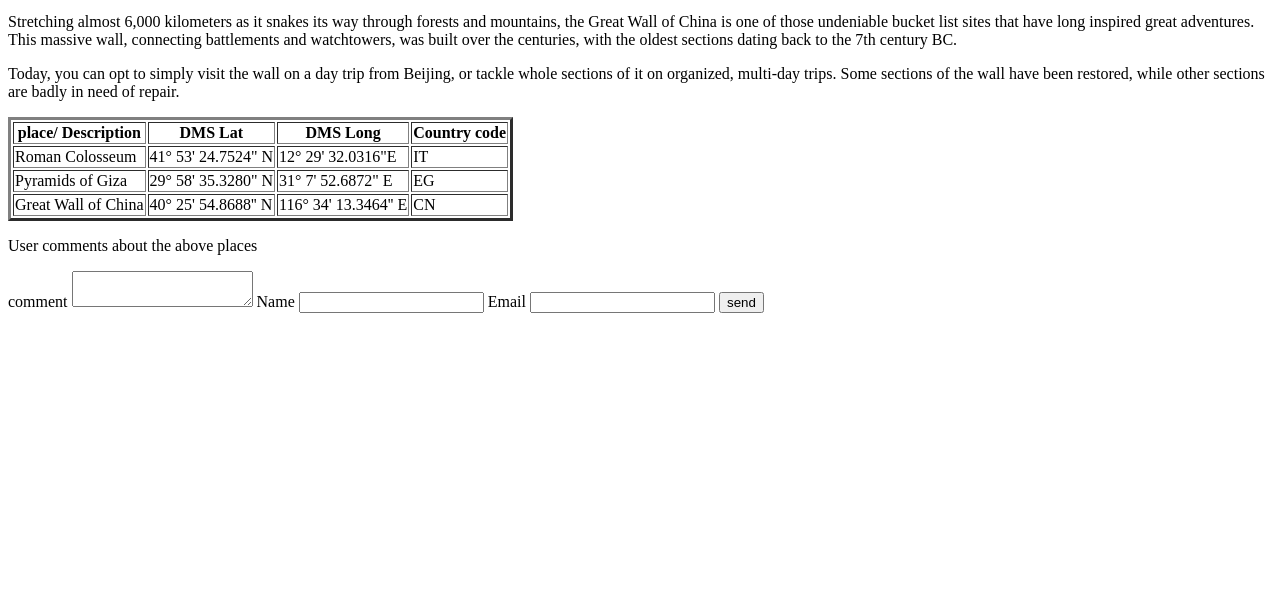
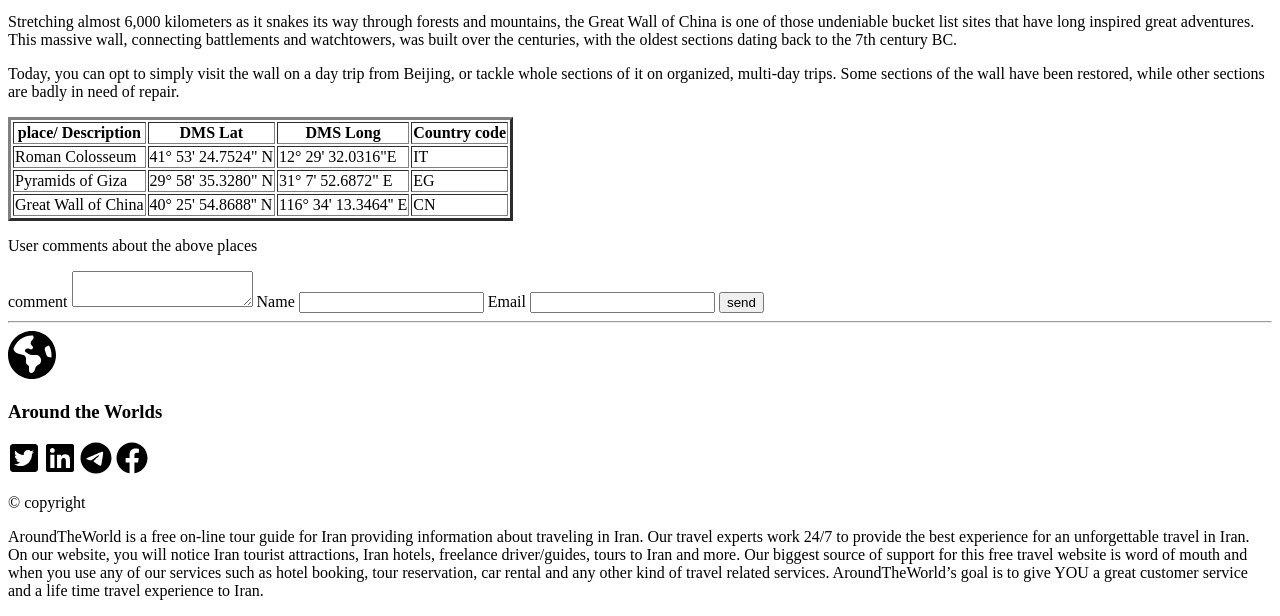
Before and after one commit to MiladJamalabadi/around-the-world, a plain HTML site: page historical.html in a window 1280 px wide. Shown: the part 1826-2442 px from the top of the page. Before the commit the page ends 2147 px from the top, so only its background shows below. Drawn offline with Linux system fonts and the light colour scheme.

Commit message:
add footer to historcal page

```diff
--- a/historical.html
+++ b/historical.html
@@ -166,5 +166,87 @@
         </form>
       </section>
     </main>
+       <footer>
+      <hr />
+      <section>
+        <svg
+          xmlns="http://www.w3.org/2000/svg"
+          viewBox="0 0 512 512"
+          width="48"
+          height="48"
+        >
+          <!--! Font Awesome Pro 6.2.0 by @fontawesome - https://fontawesome.com License - https://fontawesome.com/license (Commercial License) Copyright 2022 Fonticons, Inc. -->
+          <path
+            d="M57.7 193l9.4 16.4c8.3 14.5 21.9 25.2 38 29.8L163 255.7c17.2 4.9 29 20.6 29 38.5v39.9c0 11 6.2 21 16 25.9s16 14.9 16 25.9v39c0 15.6 14.9 26.9 29.9 22.6c16.1-4.6 28.6-17.5 32.7-33.8l2.8-11.2c4.2-16.9 15.2-31.4 30.3-40l8.1-4.6c15-8.5 24.2-24.5 24.2-41.7v-8.3c0-12.7-5.1-24.9-14.1-33.9l-3.9-3.9c-9-9-21.2-14.1-33.9-14.1H257c-11.1 0-22.1-2.9-31.8-8.4l-34.5-19.7c-4.3-2.5-7.6-6.5-9.2-11.2c-3.2-9.6 1.1-20 10.2-24.5l5.9-3c6.6-3.3 14.3-3.9 21.3-1.5l23.2 7.7c8.2 2.7 17.2-.4 21.9-7.5c4.7-7 4.2-16.3-1.2-22.8l-13.6-16.3c-10-12-9.9-29.5 .3-41.3l15.7-18.3c8.8-10.3 10.2-25 3.5-36.7l-2.4-4.2c-3.5-.2-6.9-.3-10.4-.3C163.1 48 84.4 108.9 57.7 193zM464 256c0-36.8-9.6-71.4-26.4-101.5L412 164.8c-15.7 6.3-23.8 23.8-18.5 39.8l16.9 50.7c3.5 10.4 12 18.3 22.6 20.9l29.1 7.3c1.2-9 1.8-18.2 1.8-27.5zm48 0c0 141.4-114.6 256-256 256S0 397.4 0 256S114.6 0 256 0S512 114.6 512 256z"
+          />
+        </svg>
+        <h3>Around the Worlds</h3>
+      </section>
+      <section>
+        <!-- twitter -->
+        <svg
+          xmlns="http://www.w3.org/2000/svg"
+          viewBox="0 0 448 512"
+          width="32"
+          height="32"
+        >
+          <!--! Font Awesome Pro 6.2.0 by @fontawesome - https://fontawesome.com License - https://fontawesome.com/license (Commercial License) Copyright 2022 Fonticons, Inc. -->
+          <path
+            d="M400 32H48C21.5 32 0 53.5 0 80v352c0 26.5 21.5 48 48 48h352c26.5 0 48-21.5 48-48V80c0-26.5-21.5-48-48-48zm-48.9 158.8c.2 2.8.2 5.7.2 8.5 0 86.7-66 186.6-186.6 186.6-37.2 0-71.7-10.8-100.7-29.4 5.3.6 10.4.8 15.8.8 30.7 0 58.9-10.4 81.4-28-28.8-.6-53-19.5-61.3-45.5 10.1 1.5 19.2 1.5 29.6-1.2-30-6.1-52.5-32.5-52.5-64.4v-.8c8.7 4.9 18.9 7.9 29.6 8.3a65.447 65.447 0 0 1-29.2-54.6c0-12.2 3.2-23.4 8.9-33.1 32.3 39.8 80.8 65.8 135.2 68.6-9.3-44.5 24-80.6 64-80.6 18.9 0 35.9 7.9 47.9 20.7 14.8-2.8 29-8.3 41.6-15.8-4.9 15.2-15.2 28-28.8 36.1 13.2-1.4 26-5.1 37.8-10.2-8.9 13.1-20.1 24.7-32.9 34z"
+          />
+        </svg>
+        <!-- linkedin -->
+        <svg
+          xmlns="http://www.w3.org/2000/svg"
+          viewBox="0 0 448 512"
+          width="32"
+          height="32"
+        >
+          <!--! Font Awesome Pro 6.2.0 by @fontawesome - https://fontawesome.com License - https://fontawesome.com/license (Commercial License) Copyright 2022 Fonticons, Inc. -->
+          <path
+            d="M416 32H31.9C14.3 32 0 46.5 0 64.3v383.4C0 465.5 14.3 480 31.9 480H416c17.6 0 32-14.5 32-32.3V64.3c0-17.8-14.4-32.3-32-32.3zM135.4 416H69V202.2h66.5V416zm-33.2-243c-21.3 0-38.5-17.3-38.5-38.5S80.9 96 102.2 96c21.2 0 38.5 17.3 38.5 38.5 0 21.3-17.2 38.5-38.5 38.5zm282.1 243h-66.4V312c0-24.8-.5-56.7-34.5-56.7-34.6 0-39.9 27-39.9 54.9V416h-66.4V202.2h63.7v29.2h.9c8.9-16.8 30.6-34.5 62.9-34.5 67.2 0 79.7 44.3 79.7 101.9V416z"
+          />
+        </svg>
+        <!-- telegram -->
+        <svg
+          xmlns="http://www.w3.org/2000/svg"
+          viewBox="0 0 496 512"
+          width="32"
+          height="32"
+        >
+          <!--! Font Awesome Pro 6.2.0 by @fontawesome - https://fontawesome.com License - https://fontawesome.com/license (Commercial License) Copyright 2022 Fonticons, Inc. -->
+          <path
+            d="M248,8C111.033,8,0,119.033,0,256S111.033,504,248,504,496,392.967,496,256,384.967,8,248,8ZM362.952,176.66c-3.732,39.215-19.881,134.378-28.1,178.3-3.476,18.584-10.322,24.816-16.948,25.425-14.4,1.326-25.338-9.517-39.287-18.661-21.827-14.308-34.158-23.215-55.346-37.177-24.485-16.135-8.612-25,5.342-39.5,3.652-3.793,67.107-61.51,68.335-66.746.153-.655.3-3.1-1.154-4.384s-3.59-.849-5.135-.5q-3.283.746-104.608,69.142-14.845,10.194-26.894,9.934c-8.855-.191-25.888-5.006-38.551-9.123-15.531-5.048-27.875-7.717-26.8-16.291q.84-6.7,18.45-13.7,108.446-47.248,144.628-62.3c68.872-28.647,83.183-33.623,92.511-33.789,2.052-.034,6.639.474,9.61,2.885a10.452,10.452,0,0,1,3.53,6.716A43.765,43.765,0,0,1,362.952,176.66Z"
+          />
+        </svg>
+        <!-- facebook -->
+        <svg
+          xmlns="http://www.w3.org/2000/svg"
+          viewBox="0 0 512 512"
+          width="32"
+          height="32"
+        >
+          <!--! Font Awesome Pro 6.2.0 by @fontawesome - https://fontawesome.com License - https://fontawesome.com/license (Commercial License) Copyright 2022 Fonticons, Inc. -->
+          <path
+            d="M504 256C504 119 393 8 256 8S8 119 8 256c0 123.78 90.69 226.38 209.25 245V327.69h-63V256h63v-54.64c0-62.15 37-96.48 93.67-96.48 27.14 0 55.52 4.84 55.52 4.84v61h-31.28c-30.8 0-40.41 19.12-40.41 38.73V256h68.78l-11 71.69h-57.78V501C413.31 482.38 504 379.78 504 256z"
+          />
+        </svg>
+      </section>
+      <section>
+        <p>© copyright</p>
+        <p>
+          AroundTheWorld is a free on-line tour guide for Iran providing
+          information about traveling in Iran. Our travel experts work 24/7 to
+          provide the best experience for an unforgettable travel in Iran. On
+          our website, you will notice Iran tourist attractions, Iran hotels,
+          freelance driver/guides, tours to Iran and more. Our biggest source of
+          support for this free travel website is word of mouth and when you use
+          any of our services such as hotel booking, tour reservation, car
+          rental and any other kind of travel related services. AroundTheWorld’s
+          goal is to give YOU a great customer service and a life time travel
+          experience to Iran.
+        </p>
+      </section>
+    </footer>
   </body>
 </html>
```
